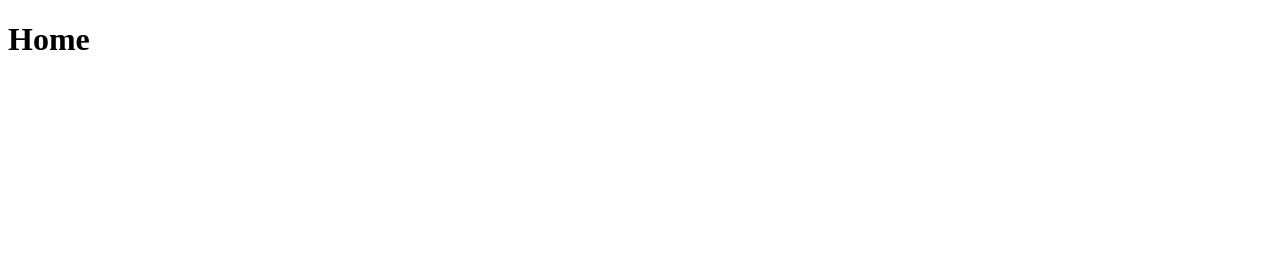
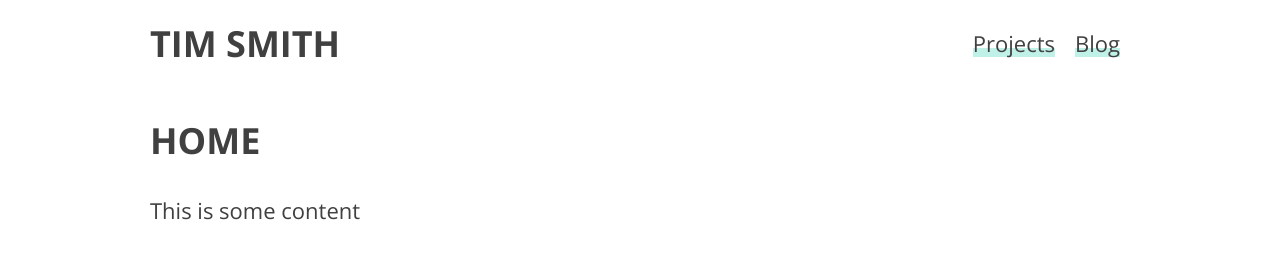
Before and after one commit to iamtimsmith/portfolio-2020, a Gatsby site: page / in a window 1280 px wide. Built offline with nearby package versions, Linux system fonts and the light colour scheme; Gatsby itself is replaced by a stand-in of ours.

Commit message:
Set up header and layout with tests.

```diff
--- a/gatsby-config.js
+++ b/gatsby-config.js
@@ -5,16 +5,29 @@ module.exports = {
     author: `@gatsbyjs`,
   },
   plugins: [
-    `gatsby-plugin-react-helmet`,
+		`gatsby-alias-imports`,
+		`gatsby-plugin-react-helmet`,
+		`gatsby-transformer-sharp`,
+		`gatsby-plugin-sharp`,
+		`gatsby-plugin-styled-components`,
     {
       resolve: `gatsby-source-filesystem`,
       options: {
         name: `images`,
         path: `${__dirname}/src/images`,
       },
+		},
+		{
+      resolve: `gatsby-plugin-prefetch-google-fonts`,
+      options: {
+        fonts: [
+          {
+            family: `Open Sans`,
+            variants: [`300`, `700`]
+          },
+        ],
+      },
     },
-    `gatsby-transformer-sharp`,
-    `gatsby-plugin-sharp`,
     {
       resolve: `gatsby-plugin-manifest`,
       options: {
--- a/jest.config.js
+++ b/jest.config.js
@@ -1,11 +1,14 @@
 module.exports = {
+	preset: "jest-preset-gatsby/typescript",
   transform: {
     "^.+\\.[jt]sx?$": "<rootDir>/testPreprocess.js",
   },
   moduleNameMapper: {
     ".+\\.(css|styl|less|sass|scss)$": `identity-obj-proxy`,
     ".+\\.(jpg|jpeg|png|gif|eot|otf|webp|svg|ttf|woff|woff2|mp4|webm|wav|mp3|m4a|aac|oga)$": `<rootDir>/__mocks__/file-mock.js`,
-  },
+	},
+	moduleFileExtensions: ["js", "jsx", "ts", "tsx"],
+	moduleDirectories: ["node_modules", "src"],
   testPathIgnorePatterns: [`node_modules`, `\\.cache`, `<rootDir>.*/public`],
   transformIgnorePatterns: [`node_modules/(?!(gatsby)/)`],
   globals: {
--- /dev/null
+++ b/src/components/header/header.i.ts
@@ -0,0 +1,3 @@
+export interface ILogo {
+	show: boolean;
+}
--- /dev/null
+++ b/src/components/header/header.style.ts
@@ -0,0 +1,43 @@
+import styled from 'styled-components';
+import {Link} from 'gatsby';
+import {media} from 'styles';
+import {ILogo} from './header.i';
+
+export const Navbar = styled.header`
+	position: relative;
+	z-index: 9999;
+`;
+
+export const Container = styled.div`
+	display: flex;
+	flex-wrap: wrap;
+	justify-content: space-between;
+	align-items: center;
+	padding: 15px 0;
+`;
+
+export const Logo = styled(Link)<ILogo>`
+	background: none !important;
+	visibility: ${props => props.show ? `visible` : `hidden`};
+	font-size: 3.6rem;
+	font-weight: 800;
+	text-transform: uppercase;
+	cursor: pointer;
+
+	&:after {
+		display: none;
+	}
+`;
+
+export const Nav = styled.nav`
+	display: none;
+	${media.desktop} {
+		display: block;
+	}
+
+	a {
+		margin: 0 10px;
+		display: inline-block;
+		line-height: 1.2;
+	}
+`;
--- /dev/null
+++ b/src/components/header/header.tsx
@@ -0,0 +1,17 @@
+import React from 'react';
+import {Link} from 'gatsby';
+import {Navbar, Container, Logo, Nav} from './header.style';
+
+export const Header = () => {
+	return (
+		<Navbar>
+			<Container>
+				<Logo to='/' show={true}>Tim Smith</Logo>
+				<Nav>
+					<Link to='/projects'>Projects</Link>
+					<Link to='/blog'>Blog</Link>
+				</Nav>
+			</Container>
+		</Navbar>
+	);
+};
--- /dev/null
+++ b/src/components/index.ts
@@ -0,0 +1,2 @@
+export {Header} from 'components/header/header';
+export {Layout} from 'components/layout/layout';
--- /dev/null
+++ b/src/components/layout/layout.i.ts
@@ -0,0 +1,3 @@
+export interface ILayout {
+	children: JSX.Element | JSX.Element[];
+}
--- /dev/null
+++ b/src/components/layout/layout.style.ts
@@ -0,0 +1,18 @@
+import styled from 'styled-components';
+import {media} from 'styles';
+
+export const Container = styled.main`
+	margin: 0 auto;
+	padding: 0 15px;
+
+	${media.desktop} {
+		padding: 0 100px;
+	}
+	${media.widescreen} {
+		padding: 0 150px;
+	}
+	${media.extrawide} {
+		max-width: 1600px;
+		padding: 0;
+	}
+`;
--- /dev/null
+++ b/src/components/layout/layout.tsx
@@ -0,0 +1,20 @@
+import React from 'react';
+import PropTypes from 'prop-types';
+import {Header} from 'components';
+import {GlobalStyles} from 'styles';
+import {Container} from './layout.style';
+import {ILayout} from './layout.i';
+
+export const Layout = ({children}: ILayout) => {
+	return (
+		<Container>
+			<GlobalStyles />
+			<Header />
+			{children}
+		</Container>
+	);
+};
+
+Layout.propTypes = {
+	children: PropTypes.node.isRequired,
+}
--- a/src/pages/index.tsx
+++ b/src/pages/index.tsx
@@ -1,8 +1,12 @@
 import React from 'react';
+import {Layout} from 'components';
 
 const IndexPage = () => {
 	return (
-		<h1>Home</h1>
+		<Layout>
+			<h1>Home</h1>
+			<p>This is some content</p>
+		</Layout>
 	);
 }
 
--- /dev/null
+++ b/src/styles/global.ts
@@ -0,0 +1,97 @@
+import {createGlobalStyle} from 'styled-components';
+import {reset, link} from 'styles';
+
+export const GlobalStyles = createGlobalStyle`
+	${reset}
+	:root {
+		// Colors
+		--grey-0: #ffffff;
+		--grey-50: #f2f2f2;
+		--grey-100: #d9d9d9;
+		--grey-200: #bfbfbf;
+		--grey-300: #a6a6a6;
+		--grey-400: #8c8c8c;
+		--grey-500: #737373;
+		--grey-600: #595959;
+		--grey-700: #404040;
+		--grey-800: #262626;
+		--grey-900: #0d0d0d;
+		--teal-50: #e4fcf7;
+		--teal-100: #c0f1e8;
+		--teal-200: #9be7d8;
+		--teal-300: #75ddc9;
+		--teal-400: #51d4b9;
+		--teal-500: #3bbba0;
+		--teal-600: #2d917c;
+		--teal-700: #1e6759;
+		--teal-800: #0e3f35;
+		--teal-900: #001612;
+		// Typography
+		--sans-serif: Open Sans, sans-serif;
+		--h1: 3.6rem;
+		--h2: 3.2rem;
+		--h3: 2.8rem;
+		--h4: 2rem;
+	}
+
+	*, *:before, *:after {
+		box-sizing: border-box;
+	}
+
+	html, body {
+		max-width: 100%;
+		overflow-x: hidden;
+	}
+
+	html {
+		font-size: 10px;
+	}
+
+	body {
+		margin: 0;
+		padding: 0;
+		width: 100%;
+		height: 100%;
+		font-size: 2.2rem;
+		font-family: var(--sans-serif);
+		font-weight: 300;
+		line-height: 1.6;
+		color: var(--grey-700);
+		background: var(--grey-0);
+	}
+
+	h1, h2, h3, h4, h5 {
+		text-transform: uppercase;
+		line-height: var(--lh);
+		font-weight: 700;
+	}
+	h1 {
+		font-size: var(--h1);
+	}
+	h2 {
+		font-size: var(--h2);
+	}
+	h3 {
+		font-size: var(--h3);
+	}
+	a {
+		color: var(--grey-700);
+		text-decoration: none;
+		cursor: pointer;
+
+		background: linear-gradient(
+			transparent 0%,
+			transparent calc(50% - 9px),
+			var(--teal-100) calc(50% - 9px),
+			var(--teal-100) 100%
+		);
+		background-size: 100% 200%;
+		background-position: 0px 0px;
+		word-break: break-word;
+		transition: background-position 0.3s;
+
+		&:hover {
+			background-position: 0px 100%;
+		}
+	}
+`;
--- /dev/null
+++ b/src/styles/index.ts
@@ -0,0 +1,3 @@
+export {GlobalStyles} from 'styles/global';
+export {reset} from 'styles/reset';
+export {media} from 'styles/media';
--- /dev/null
+++ b/src/styles/media.ts
@@ -0,0 +1,7 @@
+export const media = {
+	phone: `@media screen and (min-width: 480px)`,
+	tablet: `@media screen and (min-width: 768px)`,
+	desktop: `@media screen and (min-width: 1024px)`,
+	widescreen: `@media screen and (min-width: 1200px)`,
+	extrawide: `@media screen and (min-width: 1600px)`,
+}
--- /dev/null
+++ b/src/styles/reset.ts
@@ -0,0 +1,45 @@
+export const reset = `
+	html, body, div, span, applet, object, iframe,
+	h1, h2, h3, h4, h5, h6, p, blockquote, pre,
+	a, abbr, acronym, address, big, cite, code,
+	del, dfn, em, img, ins, kbd, q, s, samp,
+	small, strike, strong, sub, sup, tt, var,
+	b, u, i, center,
+	dl, dt, dd, ol, ul, li,
+	fieldset, form, label, legend,
+	table, caption, tbody, tfoot, thead, tr, th, td,
+	article, aside, canvas, details, embed,
+	figure, figcaption, footer, header, hgroup,
+	menu, nav, output, ruby, section, summary,
+	time, mark, audio, video {
+		margin: 0;
+		padding: 0;
+		border: 0;
+		font-size: 100%;
+		font: inherit;
+		vertical-align: baseline;
+	}
+	/* HTML5 display-role reset for older browsers */
+	article, aside, details, figcaption, figure,
+	footer, header, hgroup, menu, nav, section {
+		display: block;
+	}
+	body {
+		line-height: 1;
+	}
+	ol, ul {
+		list-style: none;
+	}
+	blockquote, q {
+		quotes: none;
+	}
+	blockquote:before, blockquote:after,
+	q:before, q:after {
+		content: '';
+		content: none;
+	}
+	table {
+		border-collapse: collapse;
+		border-spacing: 0;
+	}
+`;
```
Also changed, not shown: package.json (+6 -1 lines), src/components/header/header.test.tsx (added, +30 -0 lines), src/components/layout/layout.test.tsx (added, +30 -0 lines), 2 other files.
